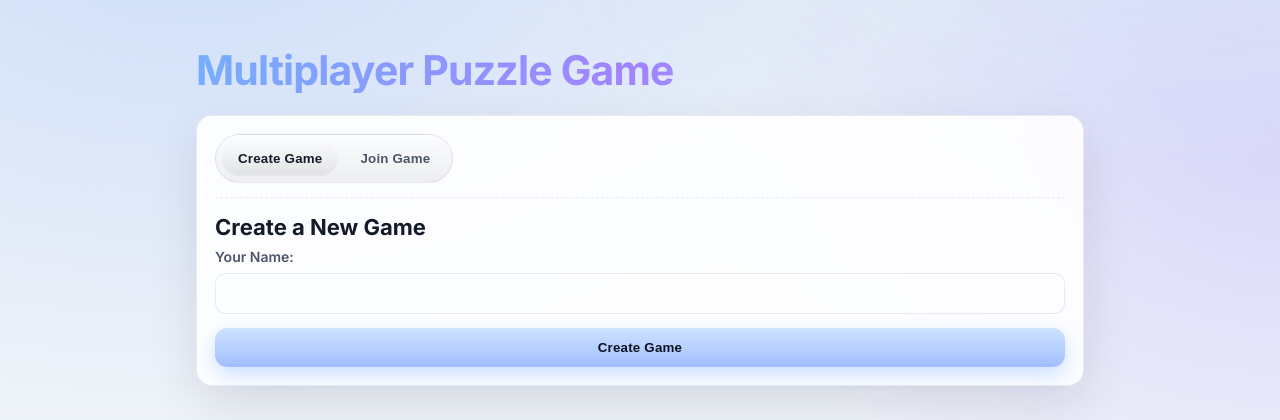
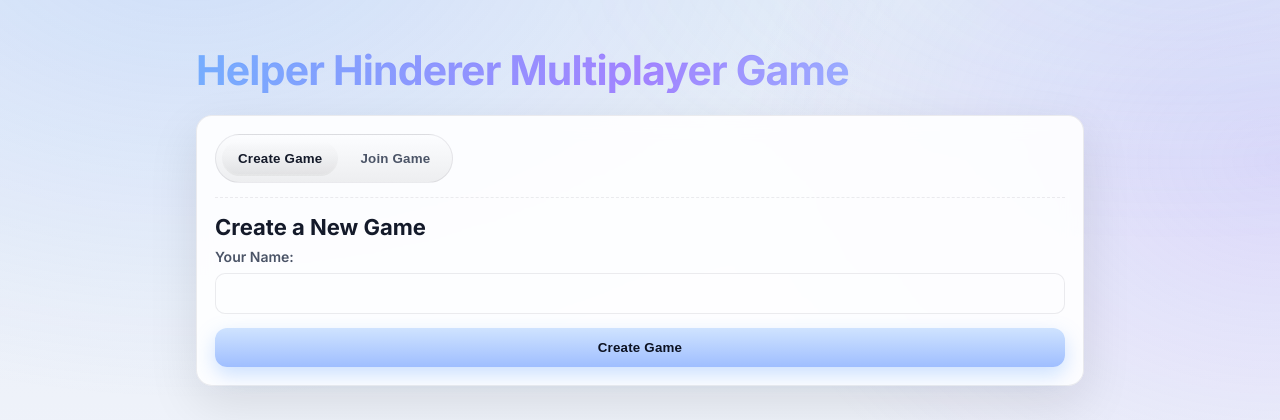
Before and after one commit to shrinathmadde/Help-Hinderer-Online-Multiplayer-Game, a Flask app: page / in a window 1280 px wide. Shown: the top 420 px of the page. Run offline with Flask 2, Linux system fonts and the light colour scheme; some libraries are stand-ins or nearby versions.

Commit message:
Changed the Game name

```diff
--- a/templates/index.html
+++ b/templates/index.html
@@ -181,7 +181,7 @@
 </head>
 <body>
     <div class="container">
-        <h1>Multiplayer Puzzle Game</h1>
+        <h1>Helper Hinderer Multiplayer Game</h1>
 
         <div class="card">
             <div class="tabs">
```
